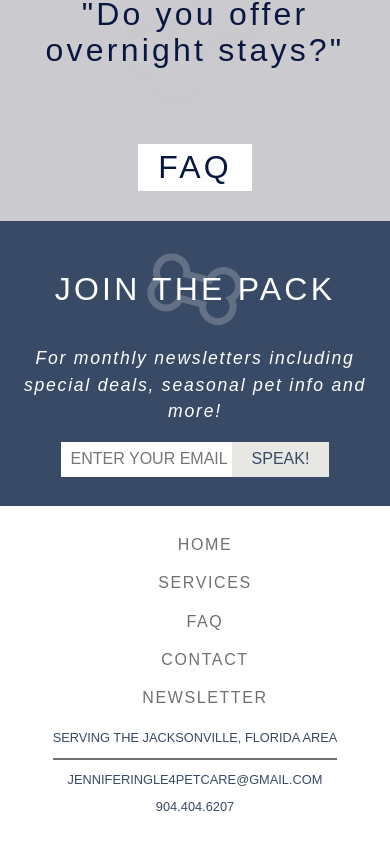
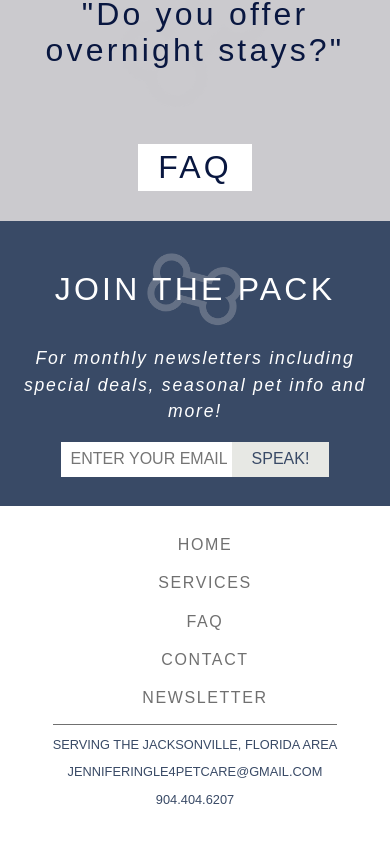
Before and after one commit to tylorkolbeck/petcare, a React (Create React App) app: page / in a window 390 px wide. Shown: the part 1468-2316 px from the top of the page. Built offline with nearby package versions, Linux system fonts and the light colour scheme; a web font is replaced by a local one.

Commit message:
added meta data for mobile

```diff
--- a/public/index.html
+++ b/public/index.html
@@ -1,6 +1,7 @@
 <!DOCTYPE html>
 <html lang="en">
   <head>
+      <meta name="viewport" content="width=device-width, initial-scale=1, maximum-scale=1">
     <!-- FONTS -->
     <link rel="stylesheet" href="https://use.typekit.net/zjv1bfr.css">
     <meta charset="utf-8" />
--- a/src/Components/Footer/Footer.css
+++ b/src/Components/Footer/Footer.css
@@ -46,7 +46,8 @@
 }
 
 .Footer__contact_info hr {
-    border: 1px solid #707070;
+    border: 0px;
+    border-top: 1px solid #707070;
 }
 
 @media (max-width: 599px) {
--- a/src/Components/Footer/Footer.js
+++ b/src/Components/Footer/Footer.js
@@ -14,8 +14,8 @@
             </ul>
 
             <div className="Footer__contact_info">
+              <hr></hr>
               <p>SERVING THE JACKSONVILLE, FLORIDA AREA</p>
-              <hr></hr>
               <p>JENNIFERINGLE4PETCARE@GMAIL.COM</p>
               <p>904.404.6207</p>
             </div>
```
